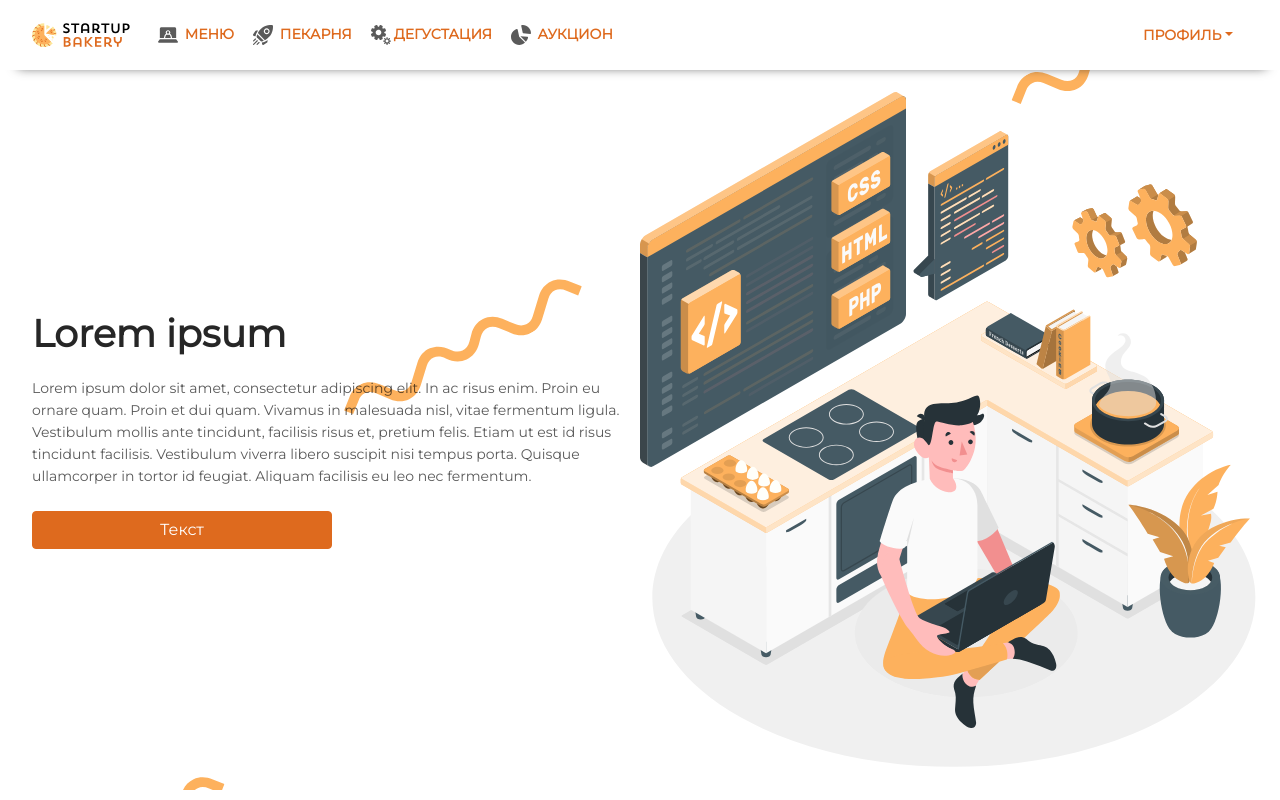
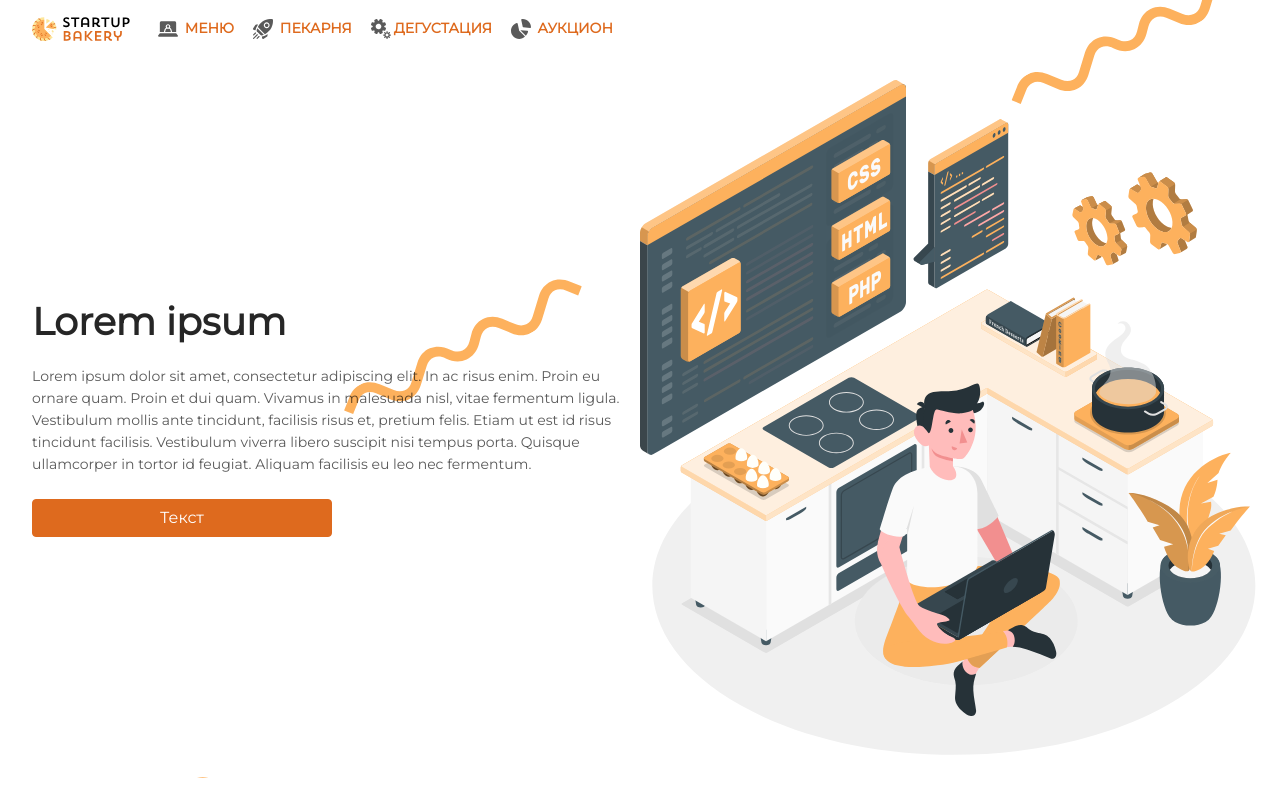
Before and after one commit to tranquilpuma830/startup-bakery, a Next.js app: page / in a window 1280 px wide. Built offline with nearby package versions, Linux system fonts and the light colour scheme.

Commit message:
Modify Header for reusing in landing page

```diff
--- a/containers/Header/Header.js
+++ b/containers/Header/Header.js
@@ -1,10 +1,10 @@
-import React from "react";
-import "./Header.scss";
-import Link from "next/link";
+import React from 'react';
+import './Header.scss';
+import Link from 'next/link';
 
-const Header = () => {
+const Header = ({ forLanding }) => {
   return (
-    <nav className="navbar navbar-expand-lg ">
+    <nav className={`navbar ${forLanding ? 'no-shadow bg-transparent navbar-expand-sm' : 'navbar-expand-lg'}`}>
       <div className="container-fluid">
         <a className="navbar-brand" href="#">
           <img width="100px" src="/icons/logo.svg" />
@@ -25,8 +25,7 @@ const Header = () => {
             <li className="nav-item active">
               <Link href="/ideas">
                 <a className="nav-link">
-                  <img width="20px" src="/icons/menu.svg" /> Меню{" "}
-                  <span className="sr-only">(current)</span>
+                  <img width="20px" src="/icons/menu.svg" /> Меню <span className="sr-only">(current)</span>
                 </a>
               </Link>
             </li>
@@ -53,6 +52,7 @@ const Header = () => {
               </Link>
             </li>
           </ul>
+          {!forLanding && (
             <span className="navbar-text">
               <a
                 className="nav-link dropdown-toggle"
@@ -78,6 +78,7 @@ const Header = () => {
                 </a>
               </div>
             </span>
+          )}
         </div>
       </div>
     </nav>
--- a/pages/index.js
+++ b/pages/index.js
@@ -17,7 +17,7 @@ const tailLayout = {
 export default function Home() {
   return (
     <Layout className='cover-container d-flex h-100 mx-auto flex-column bg-white-filled'>
-      <Header />
+      <Header forLanding />
       <Content className='d-flex px-4 align-items-center'>
         <div className='my-auto w-50 px-2'>
           <Title className=''>Lorem ipsum</Title>
--- a/styles/main.scss
+++ b/styles/main.scss
@@ -7,6 +7,10 @@
 // To make full-height page
 #__next {
   min-height: 100% !important;
+}
+
+.no-shadow {
+  box-shadow: none !important;
 }
 
 .border-thick {
```
Lines whose indentation alone changed are shown as unchanged.
